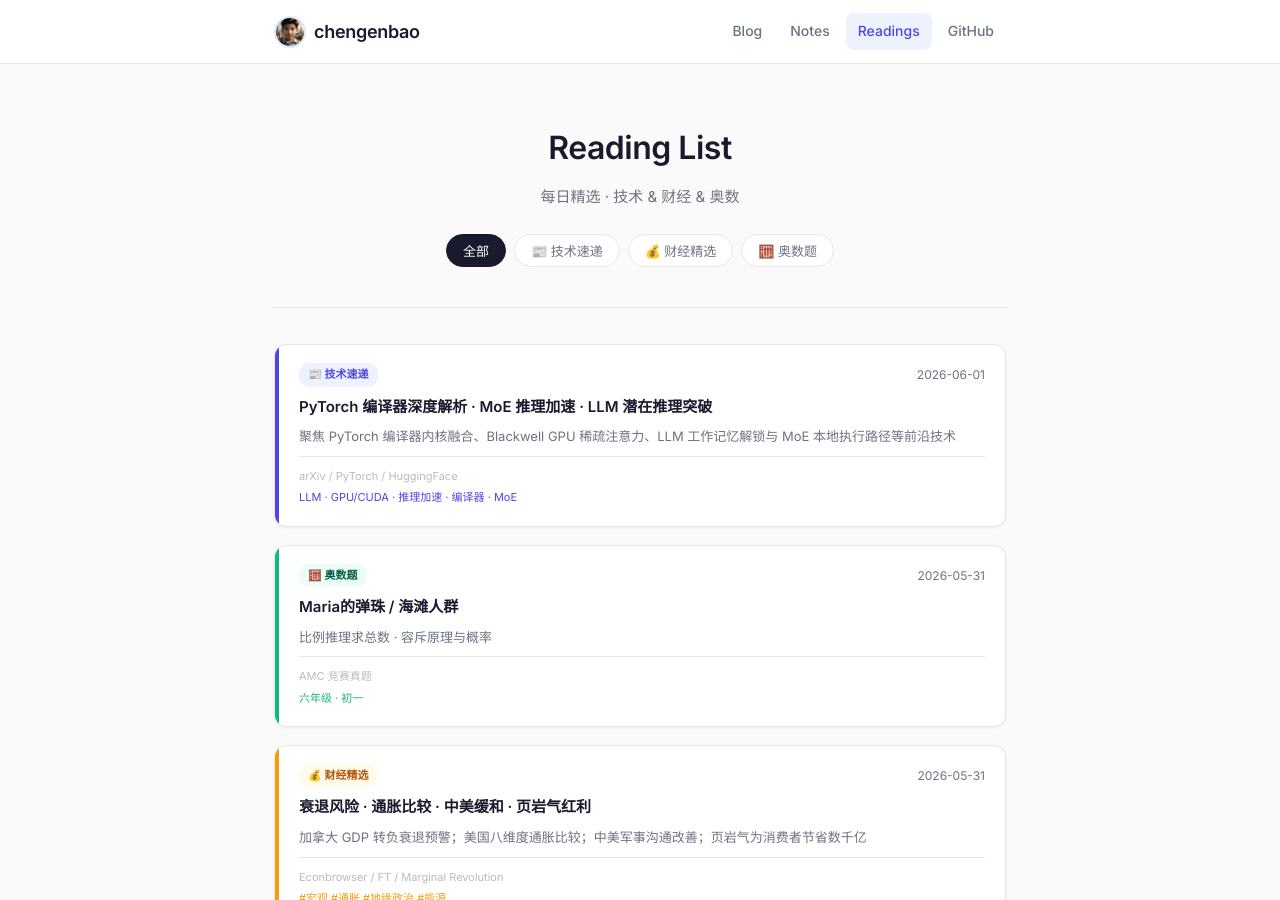
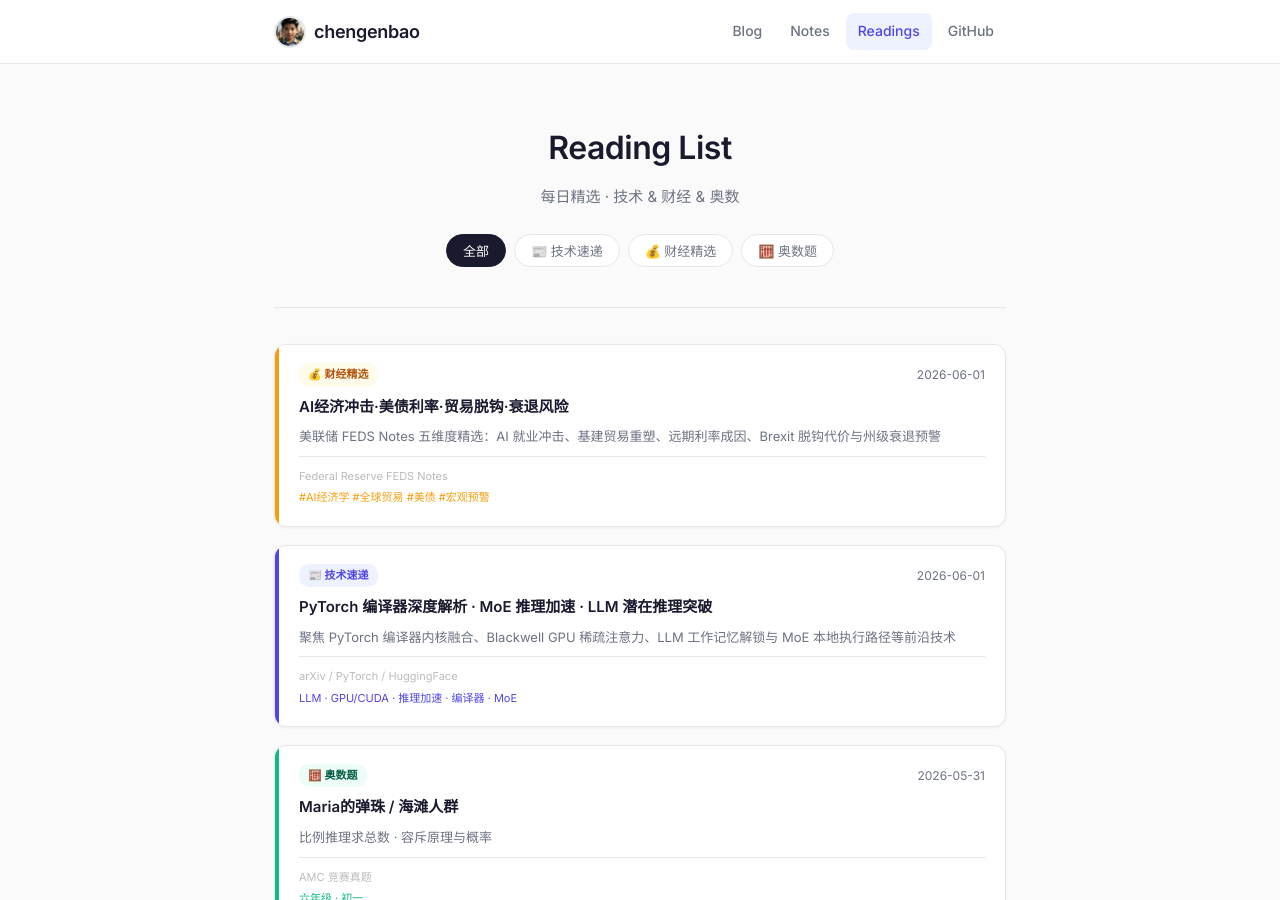
Before and after one commit to chengenbao/chengenbao.github.io, a Jekyll site: the page built from reading-list/index.md, in a window 1280 px wide and 900 px high. Built offline with Jekyll 4.4.1, drawn with Linux system fonts in a browser that asks for light colours.

Commit message:
Add finance card to reading-list index 2026-06-01

```diff
--- a/reading-list/index.md
+++ b/reading-list/index.md
@@ -18,6 +18,21 @@ permalink: /reading-list/
   </div>
 
   <div class="rl-grid">
+<a class="rl-card finance" href="/reading-list/2026-06-01-finance-daily/">
+  <div class="rl-accent"></div>
+  <div class="rl-body">
+    <div class="rl-top">
+      <span class="rl-badge finance">💰 财经精选</span>
+      <time>2026-06-01</time>
+    </div>
+    <h2>AI经济冲击·美债利率·贸易脱钩·衰退风险</h2>
+    <p>美联储 FEDS Notes 五维度精选：AI 就业冲击、基建贸易重塑、远期利率成因、Brexit 脱钩代价与州级衰退预警</p>
+    <div class="rl-meta">
+      <span class="rl-source">Federal Reserve FEDS Notes</span>
+      <span class="rl-tags">#AI经济学 #全球贸易 #美债 #宏观预警</span>
+    </div>
+  </div>
+</a>
 <a class="rl-card tech" href="/reading-list/2026-06-01-tech-daily/">
   <div class="rl-accent"></div>
   <div class="rl-body">
```
